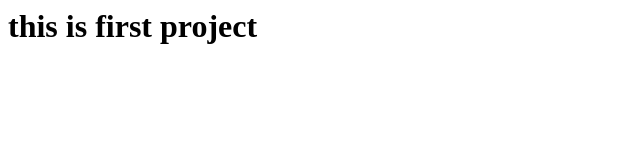
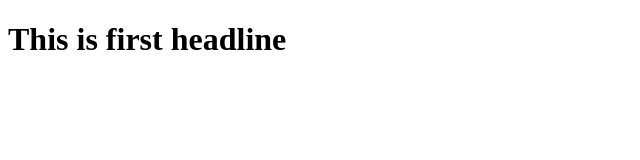
Before and after one commit to Jobandhillon/joban, a plain HTML site: page index.html in a window 1280 px wide. Shown: the whole page, without its empty margins (0-640 px from the left). Drawn offline with Linux system fonts and the light colour scheme.

Commit message:
First Commit

```diff
--- a/index.html
+++ b/index.html
@@ -1,8 +1,13 @@
-<html>
-    <head>
+<!DOCTYPE html>
+<html lang="en">
+<head>
+    <meta charset="UTF-8">
+    <meta http-equiv="X-UA-Compatible" content="IE=edge">
+    <meta name="viewport" content="width=device-width, initial-scale=1.0">
+    <title>Document</title>
+</head>
+<body>
+    <h1> This is first headline </h1>
 
-    </head>
-    <body>
-        <h1> this is first project </h1>
-    </body>
+</body>
 </html>
```
